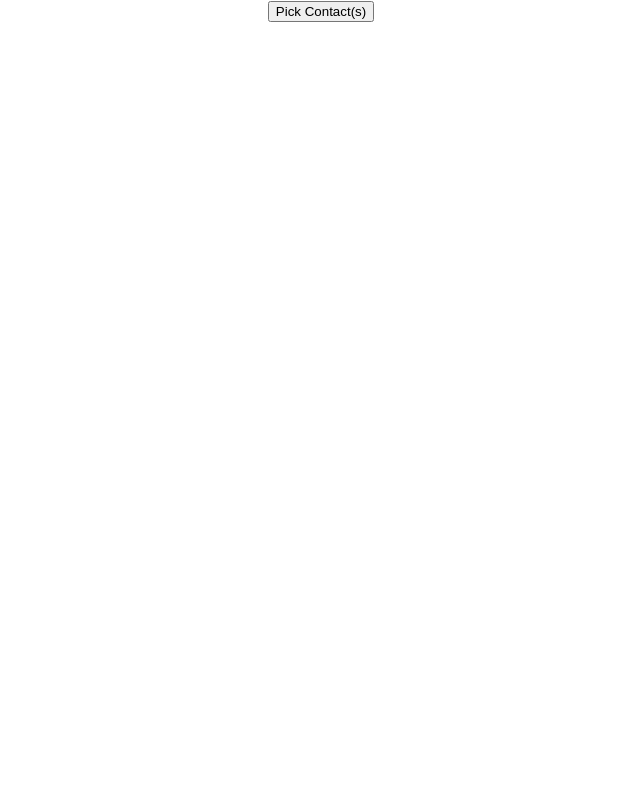
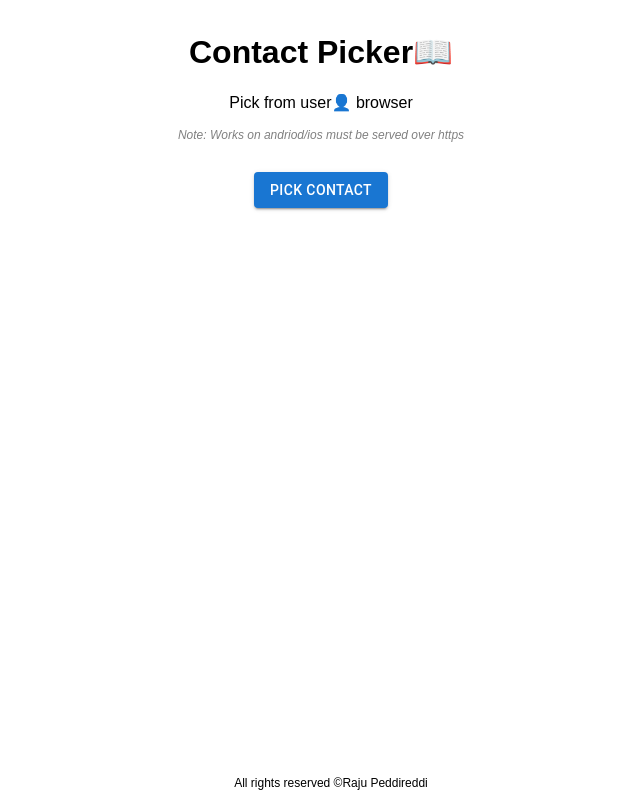
Before and after one commit to rajupeddireddy/contact-picker, a React (Create React App) app: page / in a window 1280 px wide. Shown: the whole page, without its empty margins (319-959 px from the left). Built offline with nearby package versions, Linux system fonts and the light colour scheme.

Commit message:
ui styling

```diff
--- a/package.json
+++ b/package.json
@@ -4,6 +4,9 @@
   "private": true,
   "dependencies": {
     "@cloudsponge/contact-picker-ts": "^1.0.6",
+    "@emotion/react": "^11.14.0",
+    "@emotion/styled": "^11.14.0",
+    "@mui/material": "^7.0.2",
     "@testing-library/dom": "^10.4.0",
     "@testing-library/jest-dom": "^6.6.3",
     "@testing-library/react": "^16.3.0",
--- a/src/App.css
+++ b/src/App.css
@@ -1,10 +1,15 @@
 .App {
   text-align: center;
+  padding-top: 12px;
+
 }
 
 .App-logo {
   height: 40vmin;
   pointer-events: none;
+}
+*{
+  font-family: sans-serif;
 }
 
 @media (prefers-reduced-motion: no-preference) {
--- a/src/App.js
+++ b/src/App.js
@@ -6,6 +6,9 @@ function App() {
   return (
     <div className="App">
       <ContactPicker/>
+      <footer style={{position:'fixed', bottom:'0px', width:'100%',  padding:'10px', textAlign:'center', fontSize:'12px',}}>
+        All rights reserved &copy;Raju Peddireddi
+      </footer>
     </div>
   );
 }
--- a/src/components/contactPicker.js
+++ b/src/components/contactPicker.js
@@ -1,4 +1,5 @@
 import React, { useState } from 'react';
+import Button from '@mui/material/Button';
 
 const ContactPicker = () => {
   const [selectedContacts, setSelectedContacts] = useState([]);
@@ -11,8 +12,8 @@ const ContactPicker = () => {
         return;
       }
 
-      const props = ['tel', 'name']; // Request phone number and name
-      const opts = { multiple: true }; // Set to true for multiple contacts
+      const props = ['tel', 'name'];
+      const opts = { multiple: true };
 
       const contacts = await navigator.contacts.select(props, opts);
 
@@ -20,12 +21,15 @@ const ContactPicker = () => {
         setSelectedContacts(
           contacts.map((contact) => ({
             name: contact.name?.[0] || 'Unknown',
-            tel: contact.tel?.[0] || 'No number',
+            tel: contact.tel || [], // Keep all numbers
           }))
         );
 
-        // Autofill the first number into the input field if needed
-        document.getElementById('phoneInput').value = contacts[0].tel?.[0] || '';
+        // Optional: autofill the first number of the first contact
+        const firstNumber = contacts[0]?.tel?.[0];
+        if (firstNumber) {
+          document.getElementById('phoneInput').value = firstNumber;
+        }
       }
     } catch (err) {
       console.error('Contact selection failed', err);
@@ -34,8 +38,10 @@ const ContactPicker = () => {
 
   return (
     <div>
-      <button onClick={handlePickContact}>Pick Contact(s)</button>
-
+      <h1>Contact Picker📖</h1>
+      <p>Pick from user👤 browser</p>
+      <p style={{fontSize:'12px', fontStyle:'italic', marginBottom:'30px', color:'grey'}}>Note: Works on andriod/ios must be served over https</p>
+      <Button variant="contained"  onClick={handlePickContact}>Pick Contact</Button>
       {selectedContacts.length > 0 && (
         <div style={{ marginTop: '16px' }}>
           <h3>Selected Contact(s):</h3>
```
Also changed, not shown: 1 other file (tests, documents, lock files or other folders).
